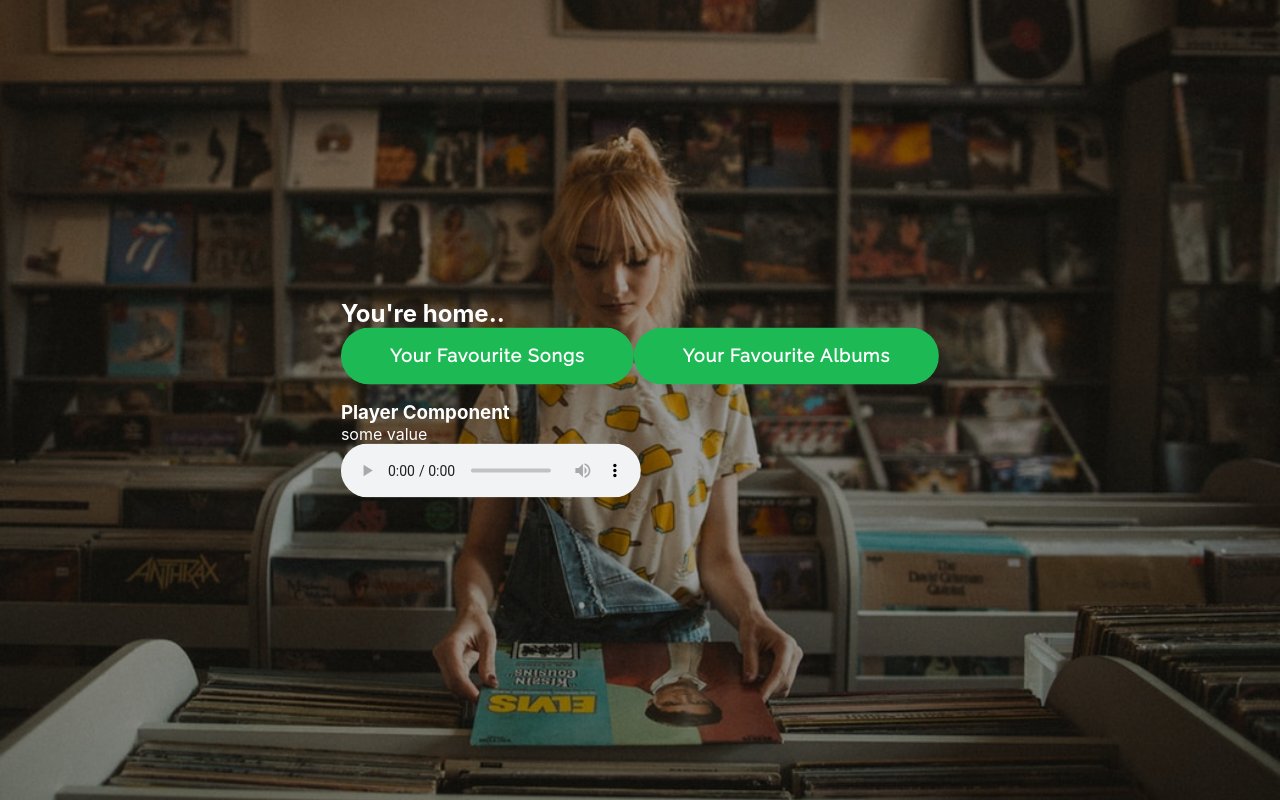
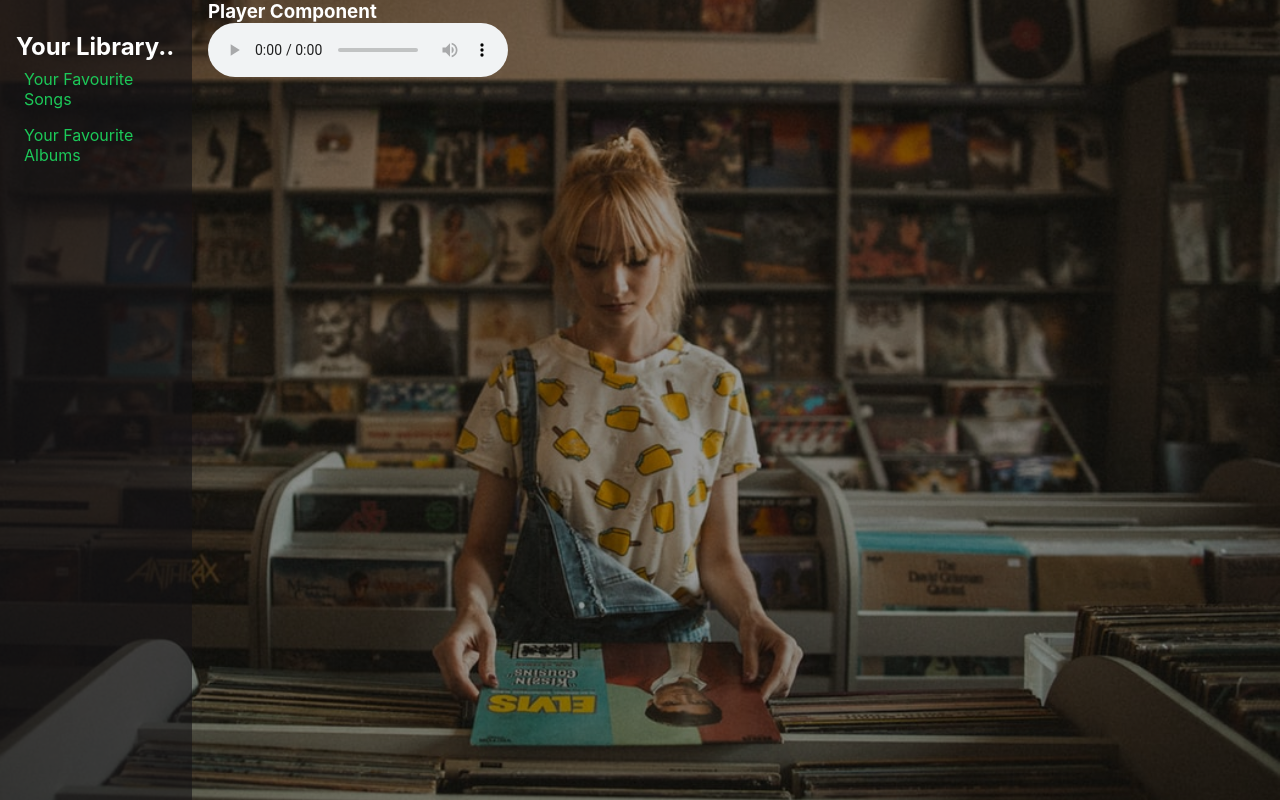
Before and after one commit to itayperry/react_spotify_player, a React (Create React App) app: page /home in a window 1280 px wide. Built offline with nearby package versions, Linux system fonts and the light colour scheme; a web font is replaced by a local one.

Commit message:
README updated and css added

```diff
--- a/src/App.css
+++ b/src/App.css
@@ -4,6 +4,7 @@
   margin: 0;
   padding: 0;
   box-sizing: border-box;
+  /* color: white; */
 }
 
 h1 {
@@ -45,7 +46,7 @@ header {
 }
 
 #header-content {
-  color: white;
+  /* color: white; */
   position: absolute;
   top: 50%;
   left: 50%;
@@ -59,6 +60,26 @@ header {
   justify-content: center;
 }
 
+#main-home-container {
+  display: flex;
+  color: white;
+  /* justify-content: space-between;   */
+}
+
+#side-menu {
+  width: 15vw;
+  height: 100vh;
+  background-color: #1513169c;
+  margin-right: 1rem;
+  /* margin-top: 3rem; */
+}
+
+nav a {
+  display: block;
+  padding: 8px;
+  color: #1cc959;
+}
+
 .song-in-table:hover {
   color: green;
 }
@@ -66,3 +87,23 @@ header {
 table {
   background-color: #1513169c;
 }
+
+th,
+td {
+  /* float: left; */
+  padding: 8px;
+}
+tr {
+  border-bottom: 5px solid rgb(118, 165, 42);
+}
+th {
+  text-align: left;
+}
+
+.album-header {
+  margin-top: 2rem;
+  display: flex;
+  width: 200px;
+  /* justify-content: space-between; */
+  align-items: center;
+}
--- a/src/App.js
+++ b/src/App.js
@@ -11,7 +11,7 @@ function App() {
   return (
     <div className='App'>
       <header>
-        <div id='header-content'>
+        {/* <div id='header-content'> */}
         <AccessTokenProvider>
           <BrowserRouter>
             <Switch>
@@ -26,7 +26,7 @@ function App() {
             </Switch>
           </BrowserRouter>
         </AccessTokenProvider>
-        </div>
+        {/* </div> */}
       </header>
     </div>
   );
--- a/src/components/GeneralSongItem.js
+++ b/src/components/GeneralSongItem.js
@@ -9,6 +9,7 @@ const GeneralSongItem = props => {
       className='song-in-table'
       onClick={() => setPlayerSource(props.item.preview_url)}
     >
+      <td>{props.i + 1}</td>
       <td>{props.item.name}</td>
       <td>{props.item.duration_ms}</td>
     </tr>
--- a/src/components/GeneralSongsList.js
+++ b/src/components/GeneralSongsList.js
@@ -7,13 +7,14 @@ const GeneralSongsList = props => {
     <table>
       <thead>
         <tr>
+          <th>#</th>
           <th>Name</th>
           <th>Length</th>
         </tr>
       </thead>
       <tbody>
         {props.songs.map((item, index) => (
-          <GeneralSongItem key={index} item={item} />
+          <GeneralSongItem key={index} item={item} i={index} />
         ))}
       </tbody>
       <tfoot>
--- a/src/components/Home.js
+++ b/src/components/Home.js
@@ -1,34 +1,34 @@
 import React from 'react';
 // import SDKPlayer from './SDKPlayer';
-import { Link, Switch, Route } from 'react-router-dom';
-import Player from './Player';
+import { Switch, Route } from 'react-router-dom';
 import FavouriteAlbums from './users-favourites/FavouriteAlbums';
 import FavouriteSongs from './users-favourites/FavouriteSongs';
 import ShowAlbum from './ShowAlbum';
+import NavMenu from './NavMenu';
+import Player from './Player';
 
 function Home() {
   return (
+    <div id='main-home-container'>
+      <div id='side-menu'>
+        <div style={{ marginTop: '2rem', marginLeft: '1rem' }}>
+          <h2>Your Library..</h2>
+          <NavMenu />
+        </div>
+      </div>
       <main>
-      <h2>You're home..</h2>
-      <Link to={`/home/favourite-songs`}>
-        <button>Your Favourite Songs</button>
-      </Link>
-      <Link to='/home/favourite-albums'>
-        <button>Your Favourite Albums</button>
-      </Link>
-
         <Switch>
           <Route path='/home/favourite-albums' component={FavouriteAlbums} />
           <Route path='/home/favourite-songs' component={FavouriteSongs} />
           <Route path='/home/album/:albumId' component={ShowAlbum} />
         </Switch>
-
         <Player />
+      </main>
 
       {/* <SDKPlayer accessToken={this.state.accessToken} /> */}
 
       {/* <SDKPlayer accessToken={this.context[0].accessToken} /> */}
-    </main>
+    </div>
   );
 }
 
--- /dev/null
+++ b/src/components/NavMenu.js
@@ -0,0 +1,13 @@
+import React from 'react';
+import { Link } from 'react-router-dom';
+
+const NavMenu = () => {
+  return (
+    <nav>
+      <Link to={`/home/favourite-songs`}>Your Favourite Songs</Link>
+      <Link to='/home/favourite-albums'>Your Favourite Albums</Link>
+    </nav>
+  );
+};
+
+export default NavMenu;
--- a/src/components/Player.js
+++ b/src/components/Player.js
@@ -30,7 +30,7 @@ const Player = () => {
   return (
     <div>
       <h3>Player Component</h3>
-      <p>{playerSource}</p>
+      {/* <p>{playerSource}</p> */}
       <audio controls ref={audioTagRef}>
         <source src={`${playerSource}`} type='audio/mpeg' />
       </audio>
--- a/src/components/ShowAlbum.js
+++ b/src/components/ShowAlbum.js
@@ -31,17 +31,25 @@ const ShowAlbum = () => {
 
   return (
     <div>
-      <h2 id='albums'>{album.name}</h2>
-      {album.images && album.tracks && album.artists[0] ? (
+      {album.images && album.tracks && album.artists[0] && (
         <div>
-          <h3>{album.artists[0].name}</h3>
-          <h3>{album.release_date.substring(0, 4)}</h3>
-          <img src={album.images[2].url} alt='Album Cover' />
+          <div className='album-header'>
+            <section style={{ marginRight: '1rem' }}>
+              <img src={album.images[2].url} alt='Album Cover' />
+            </section>
+            <section style={{ marginTop: '-5px' }}>
+              <div>
+                <h3 id='albums'>{album.name}</h3>
+                <h4>{album.artists[0].name}</h4>
+                <h4>{album.release_date.substring(0, 4)}</h4>
+              </div>
+            </section>
+          </div>
           <GeneralSongsList songs={album.tracks.items} />
         </div>
-      ) : (
-        <p>Loading</p>
       )}
+      {/* // ) : ( // <p>Loading</p>
+      // )} */}
     </div>
   );
 };
--- a/src/components/auth/Login.js
+++ b/src/components/auth/Login.js
@@ -1,10 +1,12 @@
 import React from 'react';
 
 export default () => (
-  <div id='login-content'>
-    <h1>Welcome to React Spotify Player</h1>
-    <a href='http://localhost:3001/authorize?scope=user-read-private+user-library-read+user-library-modify+streaming+user-read-email&redirect=http://localhost:3000/receive-token'>
-      <button>Login to Spotify</button>
-    </a>
+  <div id='header-content'>
+    <div id='login-content'>
+      <h1>Welcome to React Spotify Player</h1>
+      <a href='http://localhost:3001/authorize?scope=user-read-private+user-library-read+user-library-modify+streaming+user-read-email&redirect=http://localhost:3000/receive-token'>
+        <button>Login to Spotify</button>
+      </a>
+    </div>
   </div>
 );
--- a/src/components/users-favourites/FavouriteSongs.js
+++ b/src/components/users-favourites/FavouriteSongs.js
@@ -28,6 +28,7 @@ const FavouriteSongs = () => {
 
   return (
     <div>
+      <h2>Favourite Songs</h2>
       <table>
         <thead>
           <tr>
```
Also changed, not shown: src/images/screenshot-spotify.png, src/images/screenshot-spotify3.png. Lines whose indentation alone changed are shown as unchanged.
